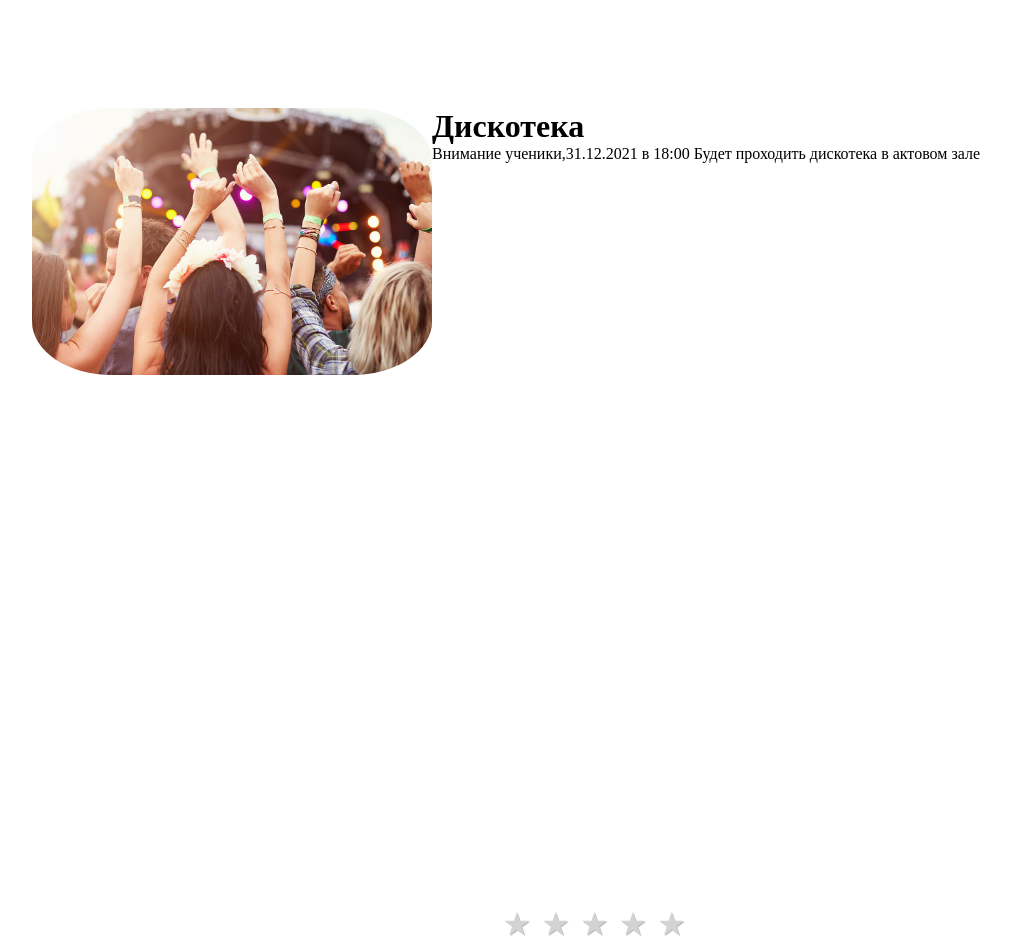
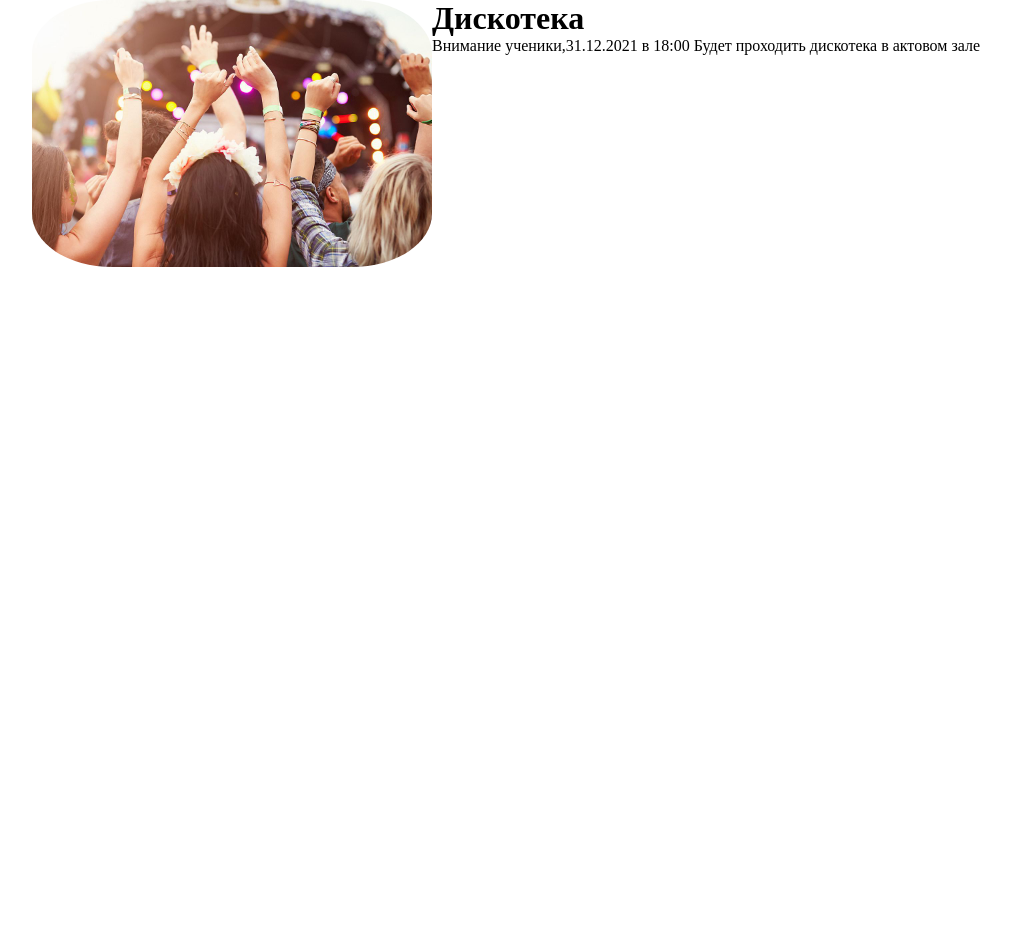
Before and after one commit to GlazkovDA/meropriyat, a PHP site: page /candidat.php?id=1 in a window 1280 px wide. Shown: the whole page, without its empty margins (8-1019 px from the left). After the commit the page ends 267 px from the top, so only its background shows below. Run offline with PHP 8.4, Linux system fonts and the light colour scheme; data comes from the database, SQL or seed files in the repository.

Commit message:
Add files via upload

```diff
--- a/candidat.php
+++ b/candidat.php
@@ -9,12 +9,6 @@
     <title>Мероприятия</title>
 </head>
 <body>
-    <br>
-    <br>
-    <br>
-    <br>
-    <br>
-    <br>
     <?php
     $id = $_GET['id'];
     $mysql = new mysqli('localhost', 'root', '', 'prepod');
@@ -32,18 +26,7 @@
             </div>
         </div>
     </main>
-    <div class="rating-result">
-	<span class="active"></span>
-	<span class="active"></span>
-	<span class="active"></span>
-	<span></span>
-	<span></span>
-</div>
 <style>
-    .rating-result {
-	width: 265px;
-	margin: 0 auto;
-}
 .rating-result span {
 	padding: 0;
 	font-size: 32px;
```
Also changed, not shown: index.php (+0 -9 lines), style.css (+0 -13 lines).
